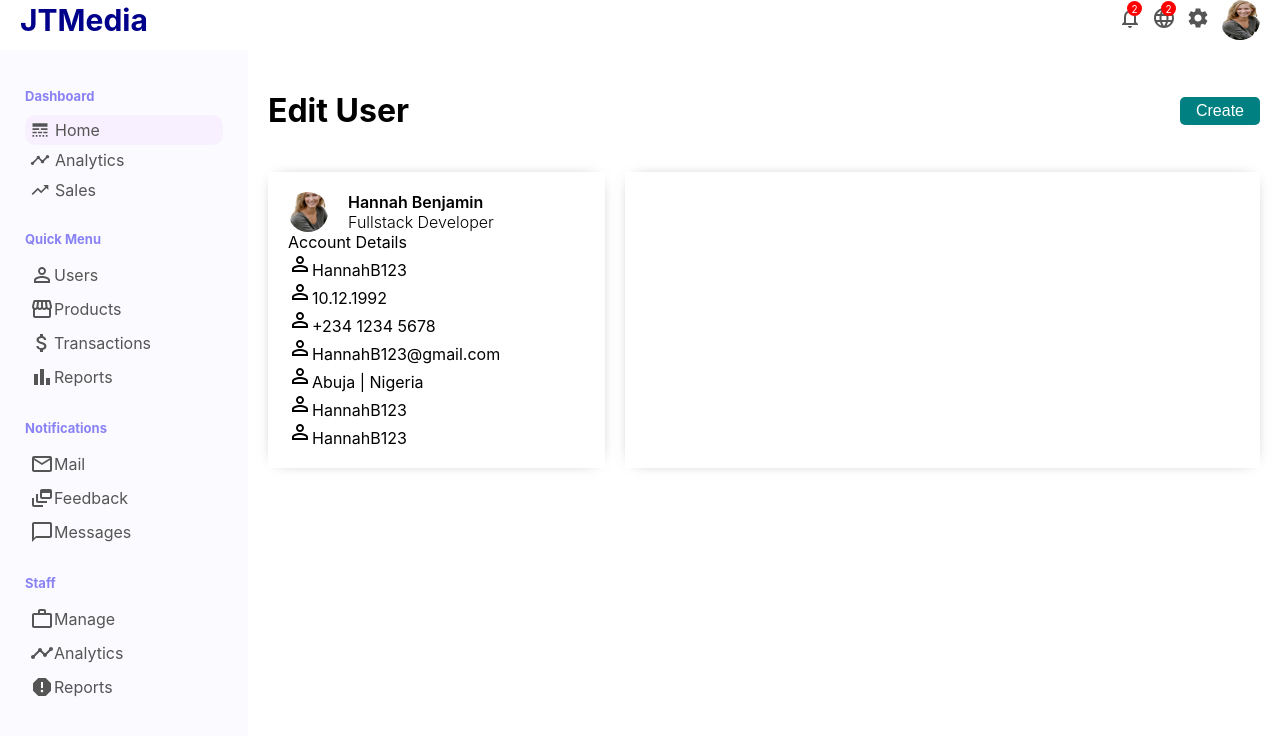
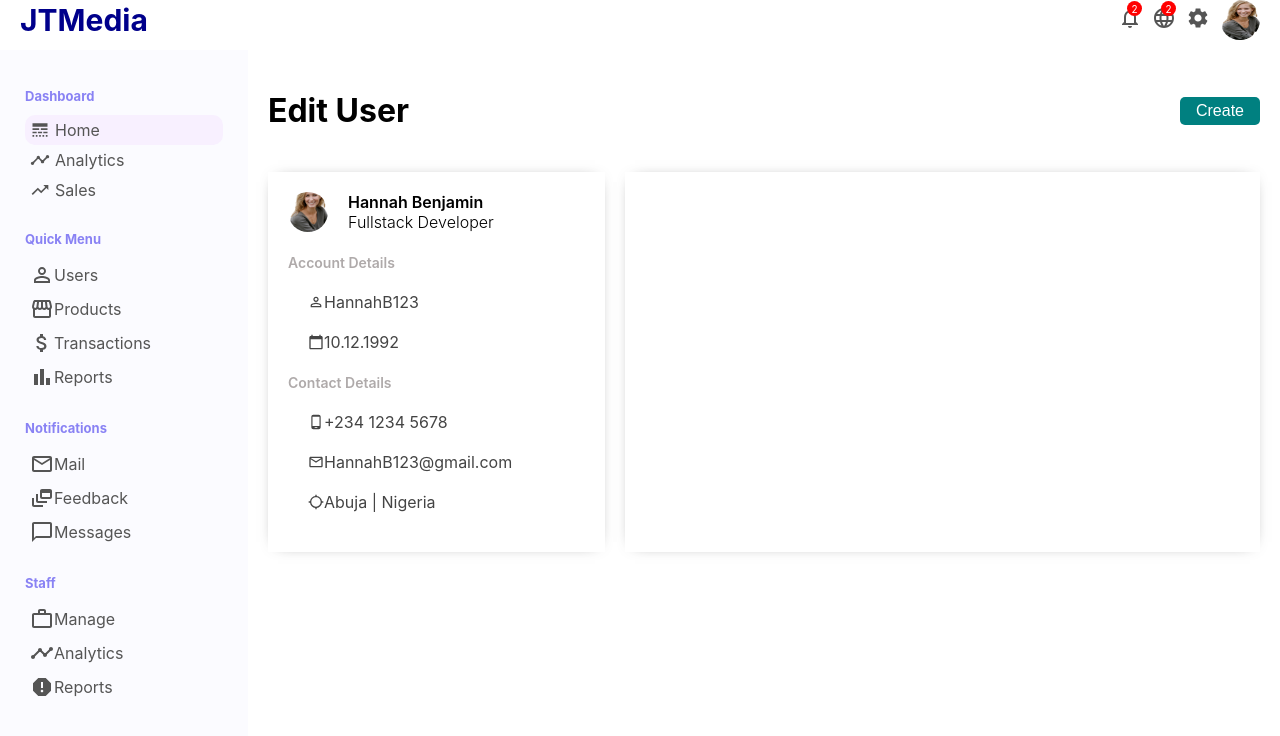
Before and after one commit to Justina177/Admin-Dashboard, a React (Create React App) app: page /user/1 in a window 1280 px wide. Shown: the top 736 px of the page. Built offline with nearby package versions, Linux system fonts and the light colour scheme.

Commit message:
Added style to the show widget in the user component

```diff
--- a/src/pages/user/User.css
+++ b/src/pages/user/User.css
@@ -65,3 +65,29 @@
 .userShowUserTitle {
     font-weight: 300;
 }
+
+.userShowBottom {
+    margin-top: 20px;
+}
+
+.userShowTitle {
+    font-size: 14px;
+    font-weight: 600;
+    color: rgb(175, 170, 170);
+}
+
+.userShowInfo {
+    display: flex;
+    align-items: center;
+    margin: 20px;
+    color: #444;
+}
+
+.userShowIcon {
+    font-size: 16px !important;
+}
+
+userShowInfoTitle {
+    margin-left: 10px;
+
+}
--- a/src/pages/user/User.jsx
+++ b/src/pages/user/User.jsx
@@ -1,7 +1,7 @@
 import React from 'react';
 import './User.css';
 import img1 from '../../images/pexels-pixabay-38554-removebg-preview.png';
-import { PermIdentity } from '@mui/icons-material';
+import { CalendarToday, LocationSearching, MailOutline, PermIdentity, PhoneAndroid } from '@mui/icons-material';
 
 export default function user() {
   return (
@@ -26,26 +26,27 @@ export default function user() {
                 <span className="userShowInfoTitle">HannahB123</span>
             </div>
             <div className="userShowInfo">
-                <PermIdentity className="userShowIcon" />
+                <CalendarToday className="userShowIcon" />
                 <span className="userShowInfoTitle">10.12.1992</span>
             </div>
 
+            <span className="userShowTitle">Contact Details</span>
             <div className="userShowInfo">
-                <PermIdentity className="userShowIcon" />
+                <PhoneAndroid className="userShowIcon" />
                 <span className="userShowInfoTitle">+234 1234 5678</span>
             </div>
 
             <div className="userShowInfo">
-                <PermIdentity className="userShowIcon" />
+                <MailOutline className="userShowIcon" />
                 <span className="userShowInfoTitle">HannahB123@gmail.com</span>
             </div>
 
             <div className="userShowInfo">
-                <PermIdentity className="userShowIcon" />
+                <LocationSearching className="userShowIcon" />
                 <span className="userShowInfoTitle">Abuja | Nigeria</span>
             </div>
 
-            <div className="userShowInfo">
+            {/* <div className="userShowInfo">
                 <PermIdentity className="userShowIcon" />
                 <span className="userShowInfoTitle">HannahB123</span>
             </div>
@@ -53,7 +54,7 @@ export default function user() {
             <div className="userShowInfo">
                 <PermIdentity className="userShowIcon" />
                 <span className="userShowInfoTitle">HannahB123</span>
-            </div>
+            </div>              */}
         </div>
         </div>
         <div className="userUpdate"></div>
```
